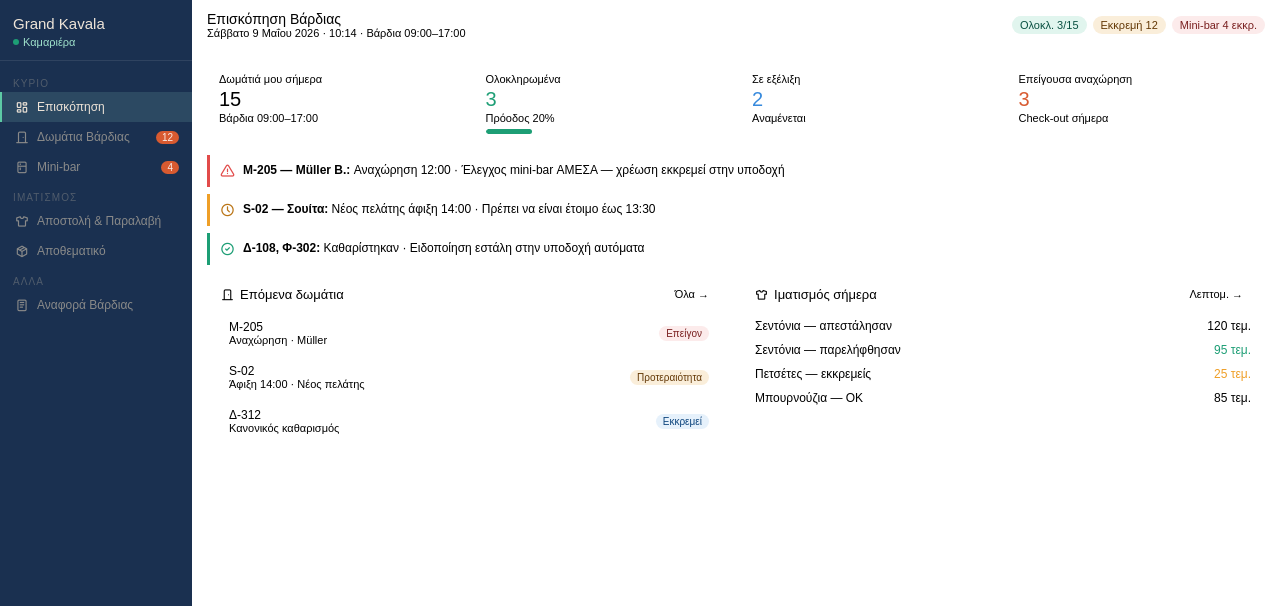
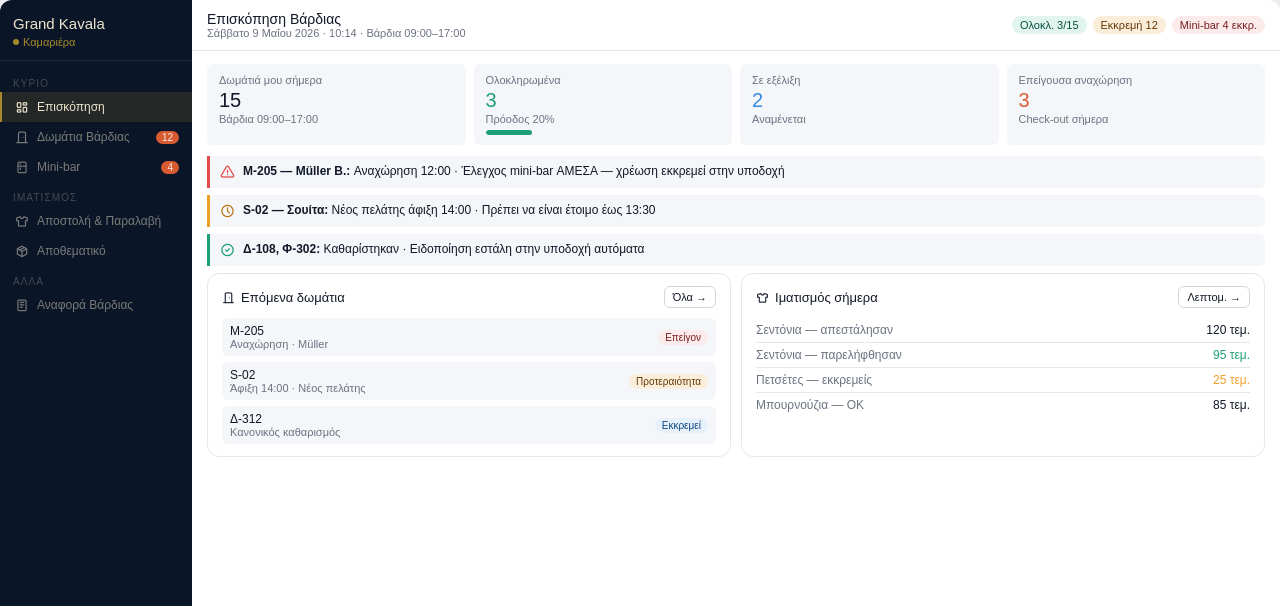
Before and after one commit to PanagiwthsSen/HotelSystem, a website built with Vite: page pages/maid.html in a window 1280 px wide. Shown: the top 606 px of the page. Built offline with nearby package versions, Linux system fonts and the light colour scheme; no server answers.

Commit message:
feat: live arrivals/departures dashboard, loading screens across all pages, receptionist search & mini-table fixes, maid restyle

```diff
--- a/css/maid.css
+++ b/css/maid.css
@@ -1,18 +1,29 @@
 /* css/maid.css */
+:root {
+  --color-background-primary: #ffffff;
+  --color-background-secondary: #f4f6f9;
+  --color-background-tertiary: #ebedf0;
+  --color-text-primary: #111827;
+  --color-text-secondary: #6b7280;
+  --color-border-secondary: #d1d5db;
+  --color-border-tertiary: #e5e7eb;
+  --border-radius-md: 6px;
+  --border-radius-lg: 12px;
+}
 *{box-sizing:border-box;margin:0;padding:0}
-body{font-family:var(--font-sans,sans-serif);background:var(--color-background-tertiary);color:var(--color-text-primary);font-size:13px}
+body{font-family:var(--font-sans,'DM Sans',sans-serif);background:var(--color-background-tertiary);color:var(--color-text-primary);font-size:13px}
 .sr-only{position:absolute;width:1px;height:1px;overflow:hidden;clip:rect(0,0,0,0)}
-.app{display:flex;min-height:660px}
-.sb{width:192px;background:#1A3050;color:#C4BAA8;display:flex;flex-direction:column;border-radius:var(--border-radius-lg) 0 0 var(--border-radius-lg);flex-shrink:0}
+.app{display:flex;min-height:700px;height:100vh}
+.sb{width:192px;background:#0A1628;color:#C0B8A8;display:flex;flex-direction:column;border-radius:var(--border-radius-lg) 0 0 var(--border-radius-lg);flex-shrink:0}
 .sb-top{padding:15px 13px 12px;border-bottom:0.5px solid rgba(255,255,255,0.09)}
-.sb-logo{font-size:15px;font-weight:500;color:#EEE4D8;line-height:1.2}
-.sb-role{font-size:11px;color:#9FE1CB;margin-top:3px;display:flex;align-items:center;gap:4px}
-.sb-dot{width:6px;height:6px;border-radius:50%;background:#1D9E75;flex-shrink:0}
+.sb-logo{font-size:15px;font-weight:500;color:#EEE4CC;line-height:1.2}
+.sb-role{font-size:11px;color:#A8892A;margin-top:3px;display:flex;align-items:center;gap:4px}
+.sb-dot{width:6px;height:6px;border-radius:50%;background:#A8892A;flex-shrink:0}
 .sb-nav{flex:1;padding:7px 0}
 .sb-sec{font-size:10px;text-transform:uppercase;letter-spacing:1.1px;color:rgba(196,186,168,.32);padding:10px 13px 3px}
-.sb-item{display:flex;align-items:center;gap:8px;padding:8px 13px;font-size:12px;color:rgba(196,186,168,.65);cursor:pointer;border-left:2px solid transparent;transition:all .12s}
-.sb-item:hover{background:rgba(255,255,255,.05);color:#C4BAA8}
-.sb-item.active{background:rgba(159,225,203,.14);color:#EEE4D8;border-left-color:#5DCAA5}
+.sb-item{display:flex;align-items:center;gap:8px;padding:8px 13px;font-size:12px;color:rgba(192,184,168,.62);cursor:pointer;border-left:2px solid transparent;transition:all .12s}
+.sb-item:hover{background:rgba(255,255,255,.05);color:#C0B8A8}
+.sb-item.active{background:rgba(168,137,42,.17);color:#EEE4CC;border-left-color:#A8892A}
 .sb-item i{font-size:14px;flex-shrink:0}
 .sb-badge{margin-left:auto;font-size:10px;background:#D85A30;color:#FAECE7;border-radius:10px;padding:1px 6px;font-weight:500}
 .sb-foot{padding:11px 13px;border-top:0.5px solid rgba(255,255,255,.08)}
@@ -58,7 +69,7 @@ tr:last-child td{border-bottom:none}
 .btn:hover{background:var(--color-background-secondary)}
 .btn-teal{background:#E1F5EE;color:#085041;border-color:#9FE1CB}
 .btn-teal:hover{background:#c6ede0}
-.btn-dark{background:#1A3050;color:#EEE4D8;border-color:#1A3050}.btn-dark:hover{background:#243D62}
+.btn-dark{background:#0A1628;color:#EEE4CC;border-color:#0A1628}.btn-dark:hover{background:#16253D}
 .btn-sm{font-size:11px;padding:4px 8px}
 .btn-warn{background:#FAEEDA;color:#633806;border-color:#FAC775}
 .ns{display:flex;align-items:flex-start;gap:8px;padding:8px 10px;border-radius:0 var(--border-radius-md) var(--border-radius-md) 0;border-left:3px solid;margin-bottom:7px;font-size:12px;background:var(--color-background-secondary)}
@@ -93,3 +104,20 @@ tr:last-child td{border-bottom:none}
 .fg input:focus,.fg select:focus{outline:none;box-shadow:0 0 0 2px rgba(93,202,165,.3)}
 .fg textarea{resize:vertical;min-height:60px}
 .fg-row{display:grid;grid-template-columns:1fr 1fr;gap:8px}
+
+.sb-group{font-size:10px;text-transform:uppercase;letter-spacing:1.1px;color:rgba(192,184,168,.32);padding:10px 13px 3px}
+
+.b-gold{background:#FAEEDA;color:#633806}
+
+/* LOADING SCREEN */
+.app-loader {
+  position: fixed; inset: 0; z-index: 999999;
+  display: flex; align-items: center; justify-content: center;
+  background: var(--color-background-primary);
+}
+.loader-box { text-align: center; }
+.loader-logo { font-size: 26px; font-weight: 700; color: #0A1628; letter-spacing: -0.5px; }
+.loader-sub { font-size: 13px; color: #A8892A; margin-bottom: 24px; }
+.loader-spin i { font-size: 34px; color: #A8892A; animation: spin 1s linear infinite; display: inline-block; }
+.loader-msg { font-size: 13px; color: var(--color-text-secondary); margin-top: 12px; }
+@keyframes spin { 100% { transform: rotate(360deg); } }
--- a/js/maid.js
+++ b/js/maid.js
@@ -1,4 +1,8 @@
 // js/maid.js
+const loader = document.getElementById('app-loader');
+if (loader) loader.style.display = 'none';
+document.querySelector('.app').style.display = 'flex';
+
 const vTitles={overview:'Επισκόπηση Βάρδιας',rooms:'Δωμάτια Βάρδιας',minibar:'Mini-bar',linen:'Ιματισμός — Αποστολή & Παραλαβή',stock:'Αποθεματικό',report:'Αναφορά Βάρδιας'};
 
 function navTo(id){
--- a/pages/maid.html
+++ b/pages/maid.html
@@ -6,10 +6,20 @@
     <title>Σελίδα Καμαριέρας — Διαχείριση δωματίων, ιματισμού και mini-bar</title>
     <link rel="stylesheet" href="https://cdn.jsdelivr.net/npm/@tabler/icons-webfont@latest/tabler-icons.min.css">
     <link rel="stylesheet" href="/css/maid.css">
+    <style>.app{display:none}</style>
 </head>
 <body>
 
 <h2 class="sr-only">Σελίδα καμαριέρας — Διαχείριση δωματίων, ιματισμού και mini-bar</h2>
+
+<div id="app-loader" class="app-loader">
+  <div class="loader-box">
+    <div class="loader-logo">Grand Kavala</div>
+    <div class="loader-sub">Σελίδα Καμαριέρας</div>
+    <div class="loader-spin"><i class="ti ti-loader"></i></div>
+    <div class="loader-msg">Φόρτωση...</div>
+  </div>
+</div>
 
 <div class="app">
 <aside class="sb">
@@ -18,14 +28,14 @@
     <div class="sb-role"><span class="sb-dot"></span>Καμαριέρα</div>
   </div>
   <nav class="sb-nav">
-    <div class="sb-sec">Κύριο</div>
+      <div class="sb-group">Κύριο</div>
     <div class="sb-item active" data-v="overview"><i class="ti ti-layout-dashboard" aria-hidden="true"></i>Επισκόπηση</div>
     <div class="sb-item" data-v="rooms"><i class="ti ti-door" aria-hidden="true"></i>Δωμάτια Βάρδιας<span class="sb-badge" id="badge-rooms">12</span></div>
     <div class="sb-item" data-v="minibar"><i class="ti ti-fridge" aria-hidden="true"></i>Mini-bar<span class="sb-badge" id="badge-mb">4</span></div>
-    <div class="sb-sec">Ιματισμός</div>
+    <div class="sb-group">Ιματισμός</div>
     <div class="sb-item" data-v="linen"><i class="ti ti-shirt" aria-hidden="true"></i>Αποστολή & Παραλαβή</div>
     <div class="sb-item" data-v="stock"><i class="ti ti-package" aria-hidden="true"></i>Αποθεματικό</div>
-    <div class="sb-sec">Άλλα</div>
+    <div class="sb-group">Άλλα</div>
     <div class="sb-item" data-v="report"><i class="ti ti-notes" aria-hidden="true"></i>Αναφορά Βάρδιας</div>
   </nav>
   <div class="sb-foot">
@@ -47,7 +57,7 @@
     </div>
     <div class="tb-r">
       <span class="badge b-teal">Ολοκλ. <span id="done-count">3</span>/15</span>
-      <span class="badge b-amber">Εκκρεμή <span id="pend-count">12</span></span>
+      <span class="badge b-gold">Εκκρεμή <span id="pend-count">12</span></span>
       <span class="badge b-red">Mini-bar <span id="mb-count">4</span> εκκρ.</span>
     </div>
   </div>
```
